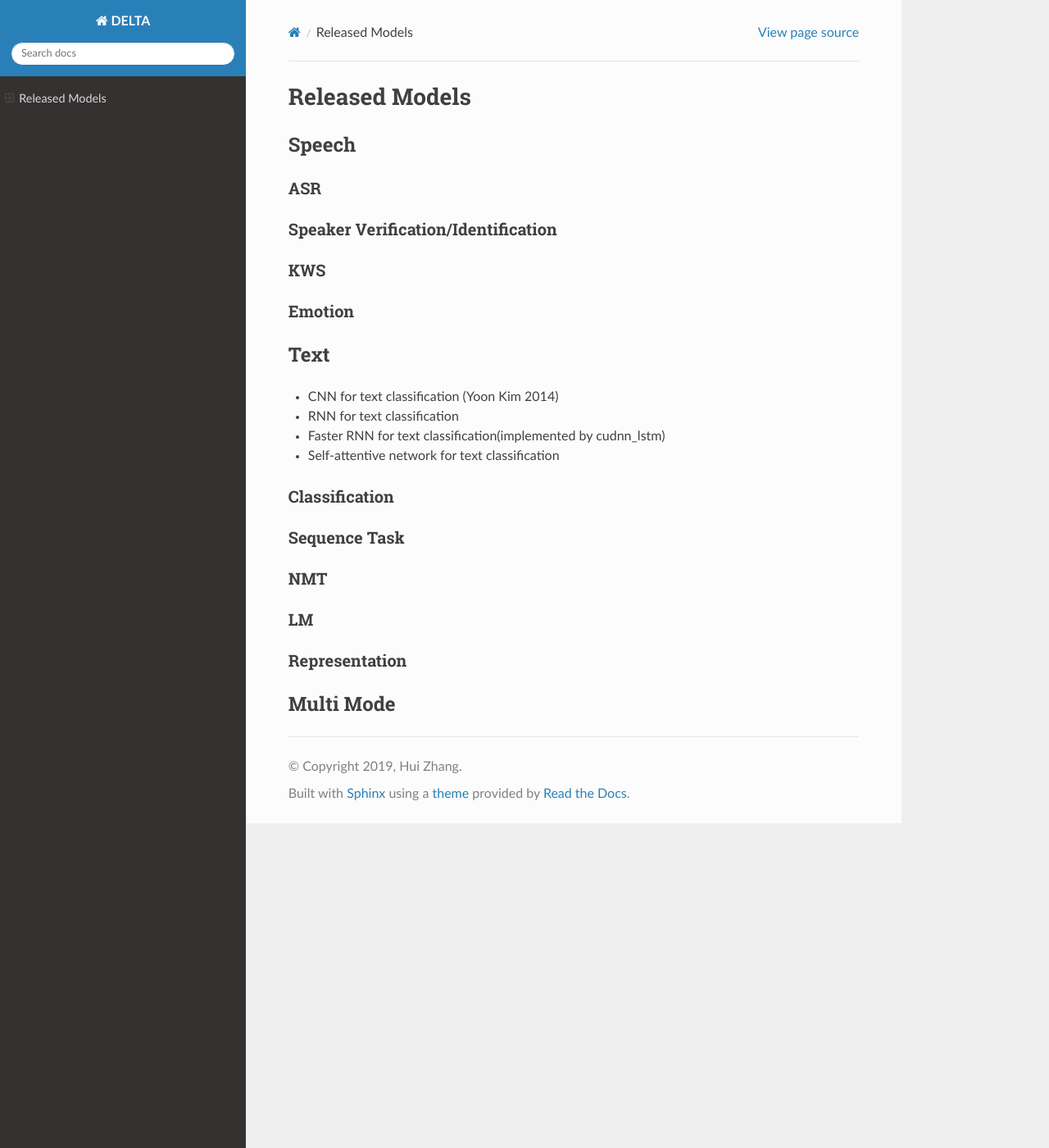
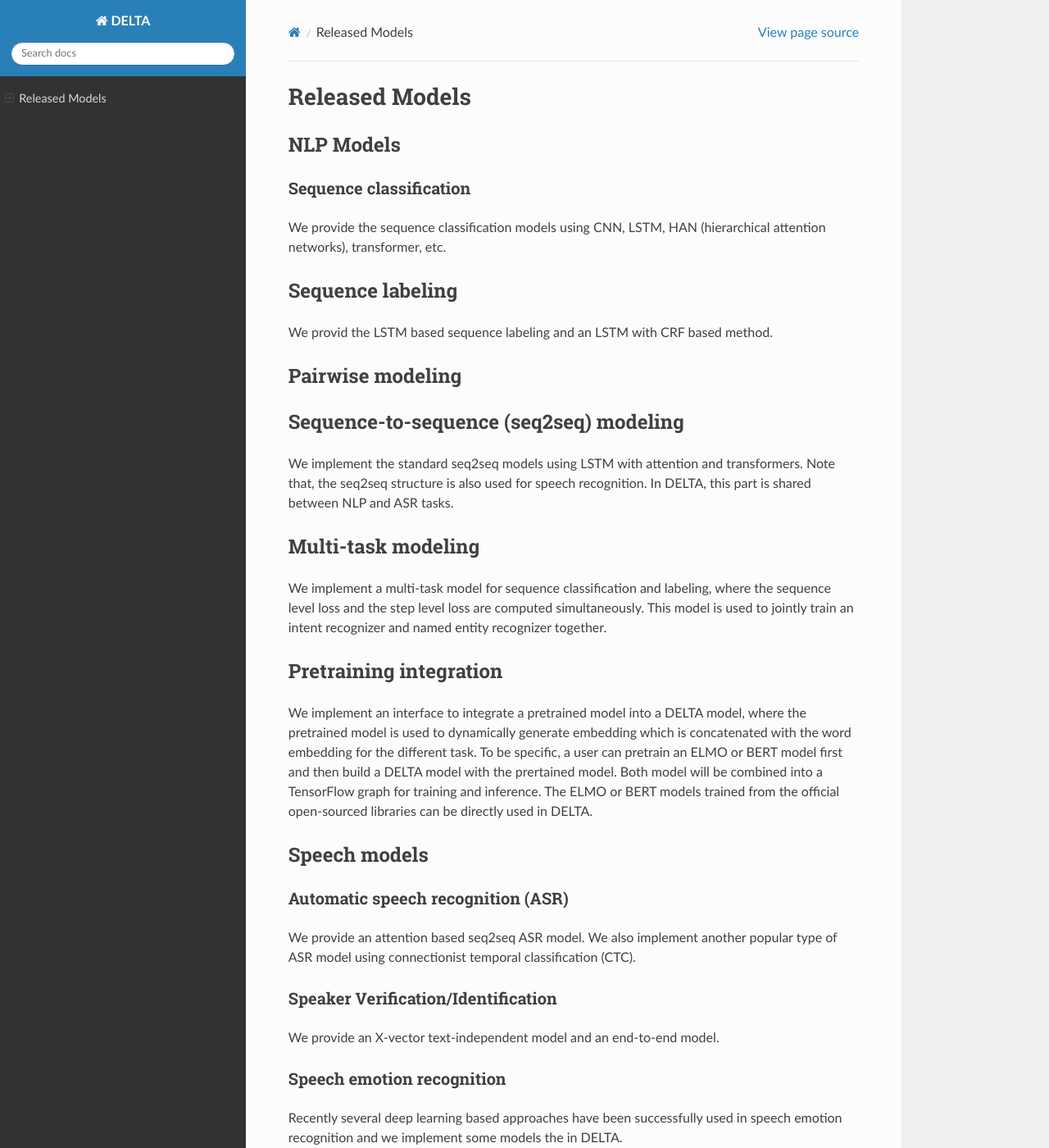
Before and after one commit to Delta-ML/delta, a Sphinx documentation site: the page built from docs/released_models.md, in a window 1280 px wide and 1400 px high. Shown: the whole window at 82% size. Built offline with Sphinx 7.4.7 and the Read the Docs theme 2.0.0, drawn with Linux system fonts in a browser that asks for light colours; some of the changed text lies outside the part shown.

Commit message:
update docs

```diff
--- a/docs/released_models.md
+++ b/docs/released_models.md
@@ -1,30 +1,51 @@
 # Released Models
 
-## Speech
+## NLP Models
 
-### ASR
+### Sequence classification
+
+We provide the sequence classification models using CNN, LSTM, HAN (hierarchical attention networks), transformer, etc.
+
+## Sequence labeling
+
+We provid the LSTM based sequence labeling and an LSTM with CRF based method.
+
+## Pairwise modeling
+
+
+
+## Sequence-to-sequence (seq2seq) modeling
+
+We implement the standard seq2seq models using LSTM with attention and transformers. Note that, the seq2seq structure is also used for speech recognition. In DELTA, this part is shared between NLP and ASR tasks.
+
+## Multi-task modeling
+
+We implement a multi-task model for sequence classification and labeling, where the sequence level loss and the step level loss are computed simultaneously. This model is used to jointly train an intent recognizer and named entity recognizer together.
+
+## Pretraining integration
+
+We implement an interface to integrate a pretrained model into a DELTA model, where the pretrained model is used to dynamically generate embedding which is concatenated with the word embedding for the different task. To be specific, a user can pretrain an ELMO or BERT model first and then build a DELTA model with the prertained model. Both model will be combined into a TensorFlow graph for training and inference. The ELMO or BERT models trained from the official open-sourced libraries can be directly used in DELTA.
+
+## Speech models
+
+### Automatic speech recognition (ASR)
+
+We provide an attention based seq2seq ASR model. We also implement another popular type of ASR model using connectionist temporal classification (CTC).
 
 ### Speaker Verification/Identification
 
-### KWS
+We provide an X-vector text-independent model and an end-to-end model.
 
-### Emotion
+### Speech emotion recognition
 
-## Text
+Recently several deep learning based approaches have been successfully used in speech emotion recognition and we implement some models the in DELTA.
 
-* CNN for text classification (Yoon Kim 2014)
-* RNN for text classification
-* Faster RNN for text classification(implemented by cudnn_lstm)
-* Self-attentive network for text classification
+## Multimodal models
 
-### Classification
+### Textual+acoustic
 
-### Sequence Task
+ In our implementation, we use two sequential models (e.g.,CNNs or LSTMs) to learn the sequence embedding for speech and text separately, and thenconcatenates the learned embedding vectors for classification.
 
-### NMT
+### Textual+numeric
 
-### LM
-
-### Representation
-
-## Multi Mode
+We implement the direct concatenation data fusion in data processing stage,therefore this type of multimodal training can be directly used for existing models in DELTA.
```
Also changed, not shown: README.md (+5 -6 lines), docs/todo.md (added, +1 -0 lines).
